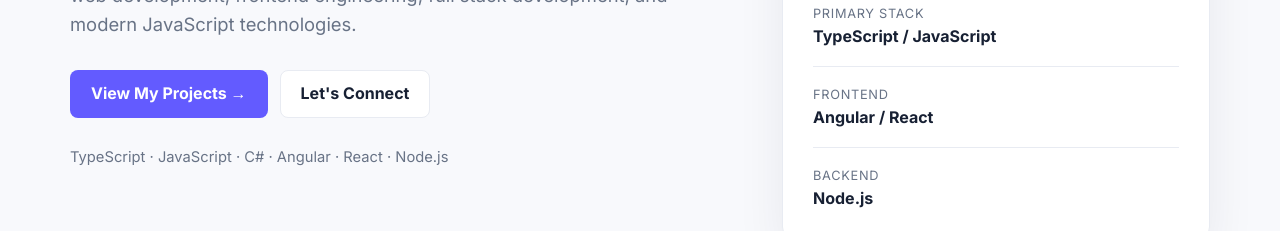
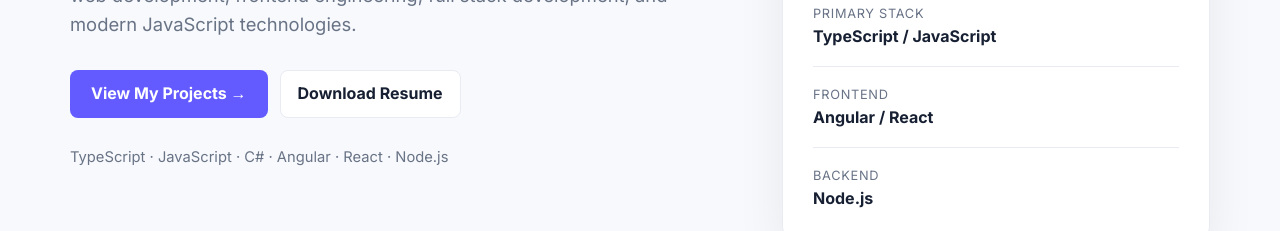
Before and after one commit to kesavanpos/kesavanportfolio, a React (Vite) app: page / in a window 1280 px wide. Shown: the part 588-819 px from the top of the page. Built offline with nearby package versions, Linux system fonts and the light colour scheme.

Commit message:
updated resume url

```diff
--- a/src/components/Hero.tsx
+++ b/src/components/Hero.tsx
@@ -14,9 +14,7 @@ export function Hero() {
           </p>
           <div className="hero-buttons">
             <a className="btn btn-primary" href="#projects">View My Projects →</a>
-            <a className="btn btn-secondary" href={profile.linkedin} target="_blank" rel="noreferrer">
-              Let's Connect
-            </a>
+            <a className="contact-link" href="/resume/kesavanresume.docx" download="kesavanresume.docx">Download Resume</a>
           </div>
           <p className="tech-note">TypeScript · JavaScript · C# · Angular · React · Node.js</p>
         </div>
```
